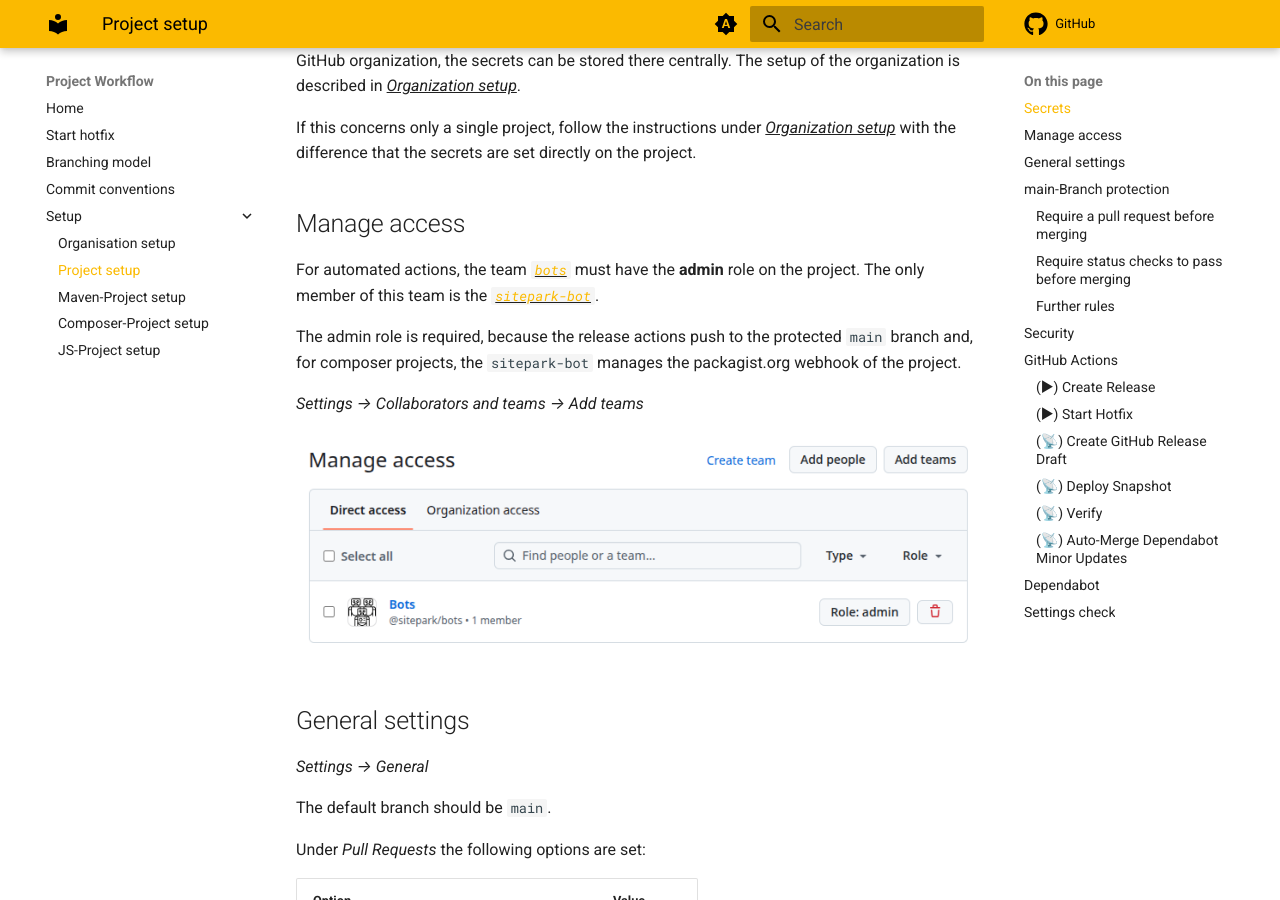
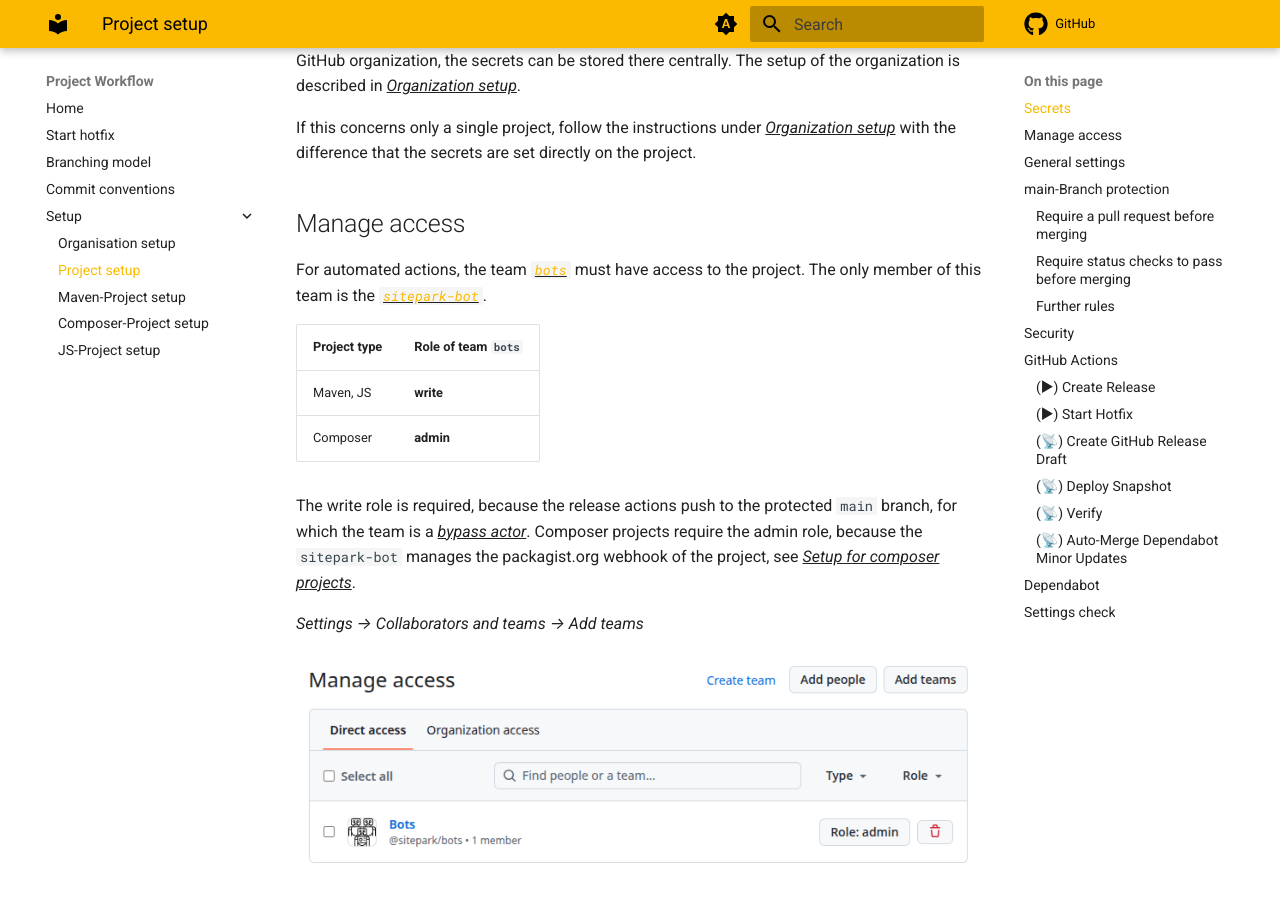
Before and after one commit to sitepark/github-project-workflow, an MkDocs documentation site: the page built from docs/project-setup.md, in a window 1280 px wide and 900 px high, scrolled down 616 px. Built offline with MkDocs 1.6.1 and Material for MkDocs 9.7.7, drawn with Linux system fonts in a browser that asks for light colours; comment, search, counter and statistics services are not loaded; some of the changed text lies outside the part shown.

Commit message:
docs: describe team role per project type and ies settings check
The team bots only needs the admin role on composer projects for the
packagist.org webhook, write is sufficient otherwise.

Co-Authored-By: Claude Opus 5.5 (1M context) <noreply@anthropic.com>

```diff
--- a/docs/project-setup.md
+++ b/docs/project-setup.md
@@ -24,9 +24,14 @@ If this concerns only a single project, follow the instructions under [Organizat
 
 ## Manage access
 
-For automated actions, the team [`bots`](https://github.com/orgs/sitepark/teams/bots){:target="\_blank"} must have the **admin** role on the project. The only member of this team is the [`sitepark-bot`](https://github.com/sitepark-bot){:target="\_blank"}.
+For automated actions, the team [`bots`](https://github.com/orgs/sitepark/teams/bots){:target="\_blank"} must have access to the project. The only member of this team is the [`sitepark-bot`](https://github.com/sitepark-bot){:target="\_blank"}.
 
-The admin role is required, because the release actions push to the protected `main` branch and, for composer projects, the `sitepark-bot` manages the packagist.org webhook of the project.
+| Project type | Role of team `bots` |
+| ------------ | ------------------- |
+| Maven, JS    | **write**           |
+| Composer     | **admin**           |
+
+The write role is required, because the release actions push to the protected `main` branch, for which the team is a [bypass actor](#require-a-pull-request-before-merging). Composer projects require the admin role, because the `sitepark-bot` manages the packagist.org webhook of the project, see [Setup for composer projects](project-setup-composer.md#manage-access).
 
 _Settings → Collaborators and teams → Add teams_
 
@@ -100,6 +105,8 @@ A status check can only be added after the action has run at least once in the p
 _Settings → Advanced Security_
 
 "Dependabot alerts" (vulnerability alerts) is **enabled**.
+
+"Dependabot security updates" creates pull requests for vulnerable dependencies automatically. It is **enabled** for the `ies-*` projects and **disabled** for the `atoolo-*` projects.
 
 See also [Dependabot](#dependabot).
 
@@ -201,11 +208,12 @@ The workflow [`(🔍) Check repository settings`](https://github.com/sitepark/gi
 | File                                                                                                                      | Projects                |
 | ------------------------------------------------------------------------------------------------------------------------- | ----------------------- |
 | [`atoolo.json`](https://github.com/sitepark/github-project-workflow/blob/main/repo-settings/atoolo.json){:target="\_blank"} | all `atoolo-*` projects |
+| [`ies.json`](https://github.com/sitepark/github-project-workflow/blob/main/repo-settings/ies.json){:target="\_blank"}       | all `ies-*` projects    |
 
 A group covers new projects automatically as soon as their name matches the pattern of the group. The following settings are checked:
 
 - the options of the [General settings](#general-settings)
-- the vulnerability alerts ([Security](#security))
+- the vulnerability alerts and, if configured, the Dependabot security updates ([Security](#security))
 - the role of the team `bots` ([Manage access](#manage-access))
 - the complete [`main`-Branch protection](#main-branch-protection)
 
```
